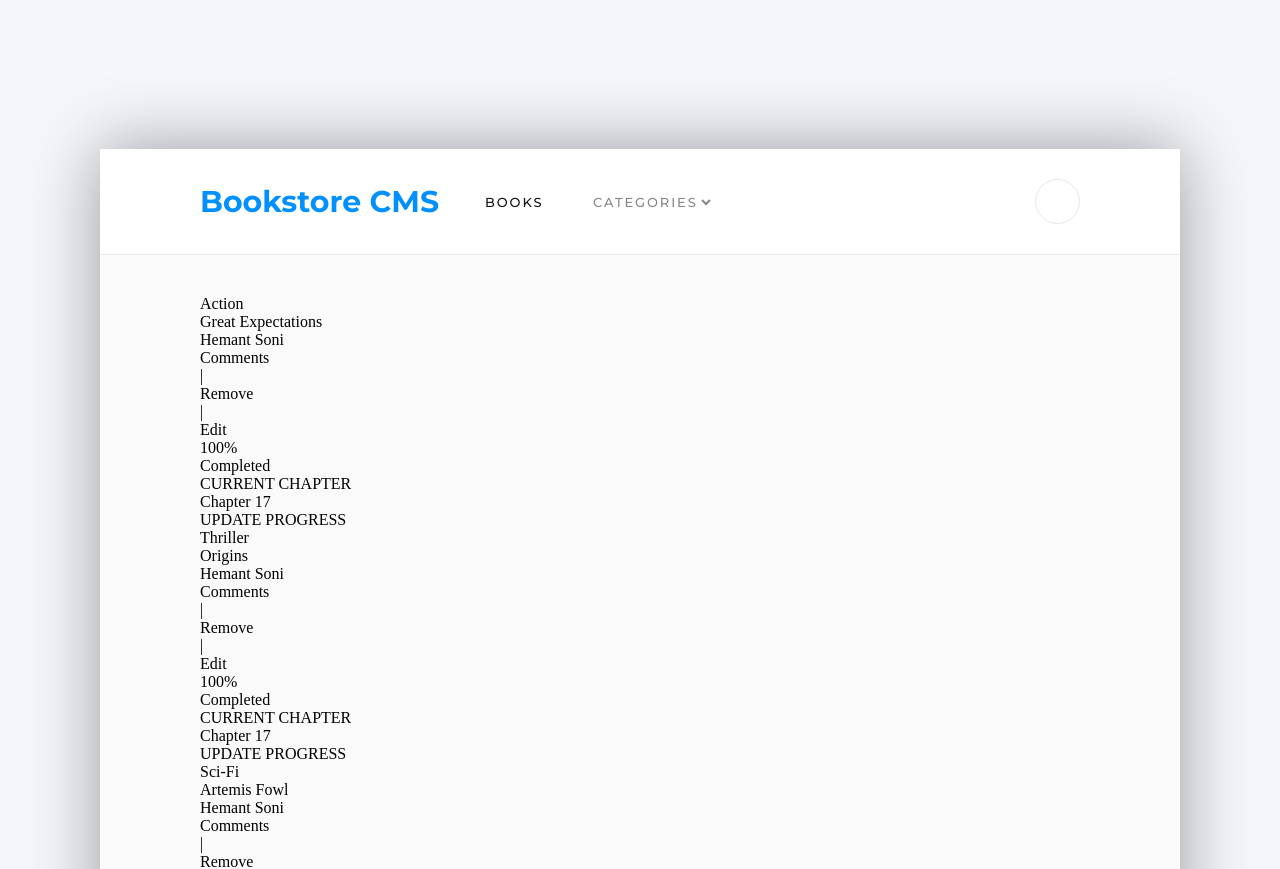
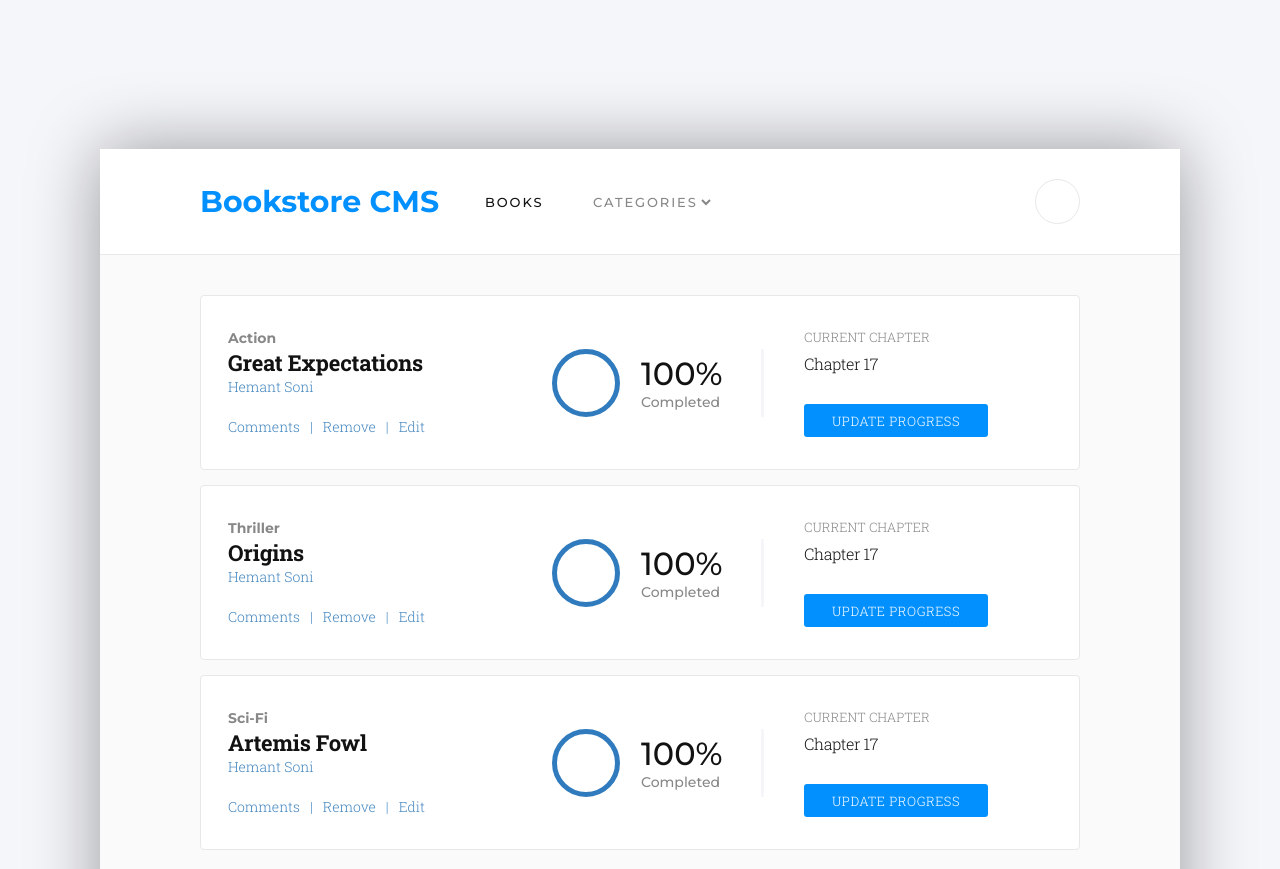
Before and after one commit to hemant-soni-vst-au4/bookstore, a React (Create React App) app: page / in a window 1280 px wide. Shown: the top 869 px of the page. Built offline with nearby package versions, Linux system fonts and the light colour scheme.

Commit message:
main panel style

```diff
--- a/src/styles/style.css
+++ b/src/styles/style.css
@@ -89,3 +89,179 @@ body #root .panel-bg main {
 	padding: 40px 100px;
 	padding-bottom: 240px;
 }
+
+body #root .panel-bg main .Book-Panel {
+	display: flex;
+	justify-content: space-between;
+	align-items: center;
+	max-width: 1200px;
+	margin-bottom: 15px;
+	padding: 32px 27px;
+	border-radius: 4px;
+	border: solid 1px #e8e8e8;
+	background-color: #ffffff;
+}
+
+body #root .panel-bg main .Book-Panel .book-information .book-category {
+	width: 49px;
+	height: 18px;
+	opacity: 0.5;
+	font-family: Montserrat;
+	font-size: 14px;
+	font-weight: bold;
+	font-stretch: normal;
+	font-style: normal;
+	line-height: 1.1rem;
+	letter-spacing: normal;
+	color: #121212;
+}
+
+body #root .panel-bg main .Book-Panel .book-information .book-title {
+	width: 197px;
+	height: 29px;
+	font-family: 'Roboto Slab';
+	font-size: 22px;
+	font-weight: bold;
+	letter-spacing: -0.2px;
+	color: #121212;
+}
+
+body #root .panel-bg main .Book-Panel .book-information .book-author {
+	height: 19px;
+	font-family: 'Roboto Slab';
+	font-size: 14px;
+	font-weight: 300;
+	font-stretch: normal;
+	font-style: normal;
+	line-height: normal;
+	letter-spacing: normal;
+	color: #4386bf;
+}
+
+body #root .panel-bg main .Book-Panel .book-information .book-buttons {
+	display: flex;
+	justify-content: space-between;
+	align-items: center;
+	margin-top: 21px;
+	height: 19px;
+	font-family: 'Roboto Slab';
+	font-size: 14px;
+	font-weight: 300;
+	font-stretch: normal;
+	font-style: normal;
+	line-height: normal;
+	letter-spacing: normal;
+	color: #4386bf;
+}
+
+body #root .panel-bg main .Book-Panel .book-information .book-buttons .remove {
+	cursor: pointer;
+}
+
+body #root .panel-bg main .Book-Panel .completion {
+	border-right: #f5f6fa 3px solid;
+	padding-right: 80px;
+	margin-left: auto;
+	margin-right: 60px;
+	display: flex;
+	justify-content: space-around;
+	align-items: center;
+}
+
+@media screen and (max-width: 1440px) {
+	body #root .panel-bg main .Book-Panel .completion {
+		margin-right: 40px;
+		padding-right: 40px;
+	}
+}
+
+body #root .panel-bg main .Book-Panel .completion .Oval-2 {
+	width: 68px;
+	height: 68px;
+	border: 5px #307bbe solid;
+	border-radius: 50%;
+	margin-right: 21px;
+}
+
+body #root .panel-bg main .Book-Panel .completion .Percent-Complete {
+	width: 68px;
+	height: 39px;
+	font-family: Montserrat;
+	font-size: 32px;
+	font-weight: normal;
+	font-stretch: normal;
+	font-style: normal;
+	line-height: normal;
+	letter-spacing: normal;
+	color: #121212;
+}
+
+body #root .panel-bg main .Book-Panel .completion .Completed {
+	width: 80px;
+	height: 18px;
+	opacity: 0.5;
+	font-family: Montserrat;
+	font-size: 14px;
+	font-weight: normal;
+	font-stretch: normal;
+	font-style: normal;
+	line-height: normal;
+	letter-spacing: normal;
+	color: #121212;
+}
+
+body #root .panel-bg main .Book-Panel .chapter {
+	margin-right: 5vw;
+}
+
+@media screen and (max-width: 1200px) {
+	body #root .panel-bg main .Book-Panel .chapter {
+		margin-right: 0;
+	}
+}
+
+body #root .panel-bg main .Book-Panel .chapter .Current-Chapter {
+	width: 126px;
+	height: 18px;
+	opacity: 0.5;
+	font-family: 'Roboto Slab';
+	font-size: 13px;
+	font-weight: 300;
+	color: #121212;
+	margin-bottom: 7px;
+}
+
+body #root .panel-bg main .Book-Panel .chapter .Current-Lesson {
+	margin-bottom: 30px;
+	width: 75px;
+	height: 21px;
+	font-family: 'Roboto Slab';
+	font-size: 16px;
+	font-weight: 300;
+	letter-spacing: -0.4px;
+	color: #121212;
+}
+
+body #root .panel-bg main .Book-Panel .chapter .Rectangle-2 {
+	display: flex;
+	justify-content: center;
+	align-items: center;
+	flex-direction: column;
+	width: 184px;
+	height: 33px;
+	border-radius: 3px;
+	background-color: #0290ff;
+	font-family: 'Roboto Slab';
+	font-size: 13px;
+	font-weight: 300;
+	letter-spacing: 0.5px;
+	text-align: center;
+	color: #ffffff;
+}
+
+body #root .panel-bg main hr {
+	opacity: 0.2;
+	border-radius: 4px;
+	background-color: #f5f6fa;
+	margin: 40px 0;
+}
```
